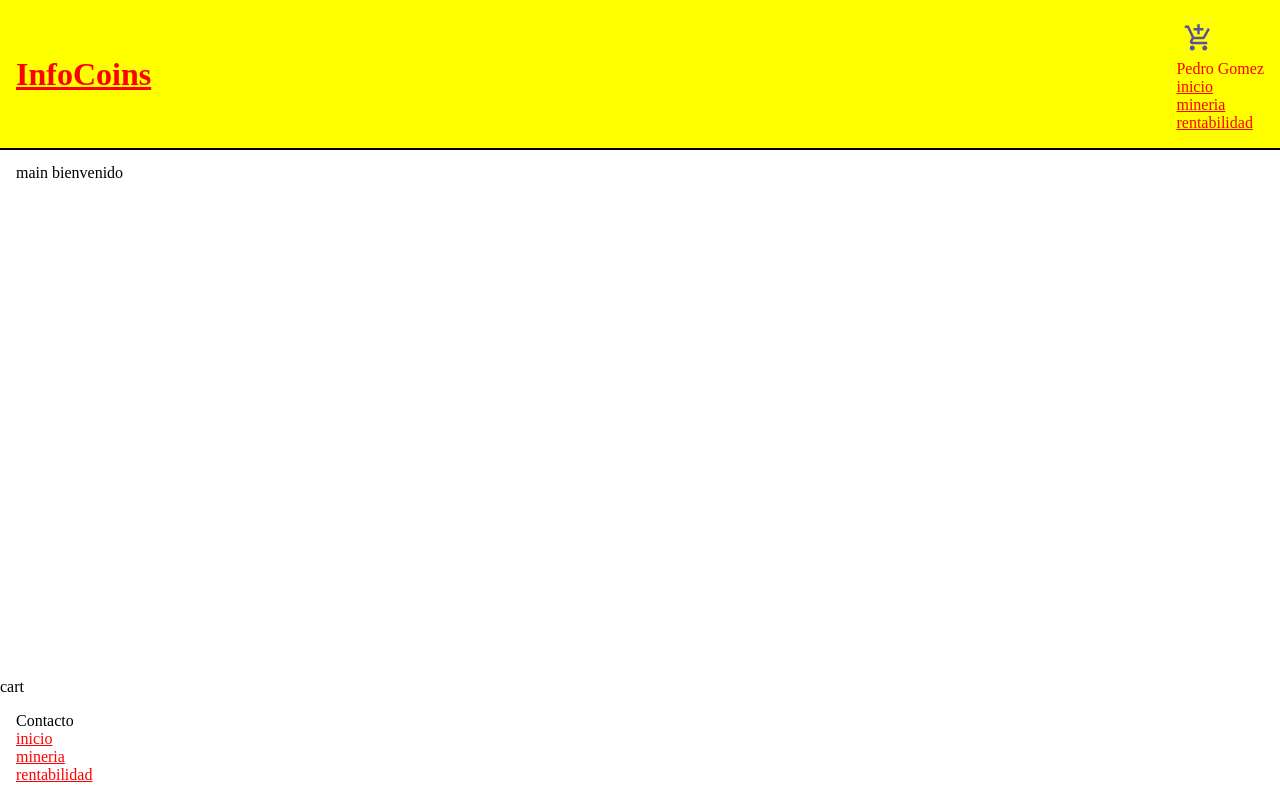
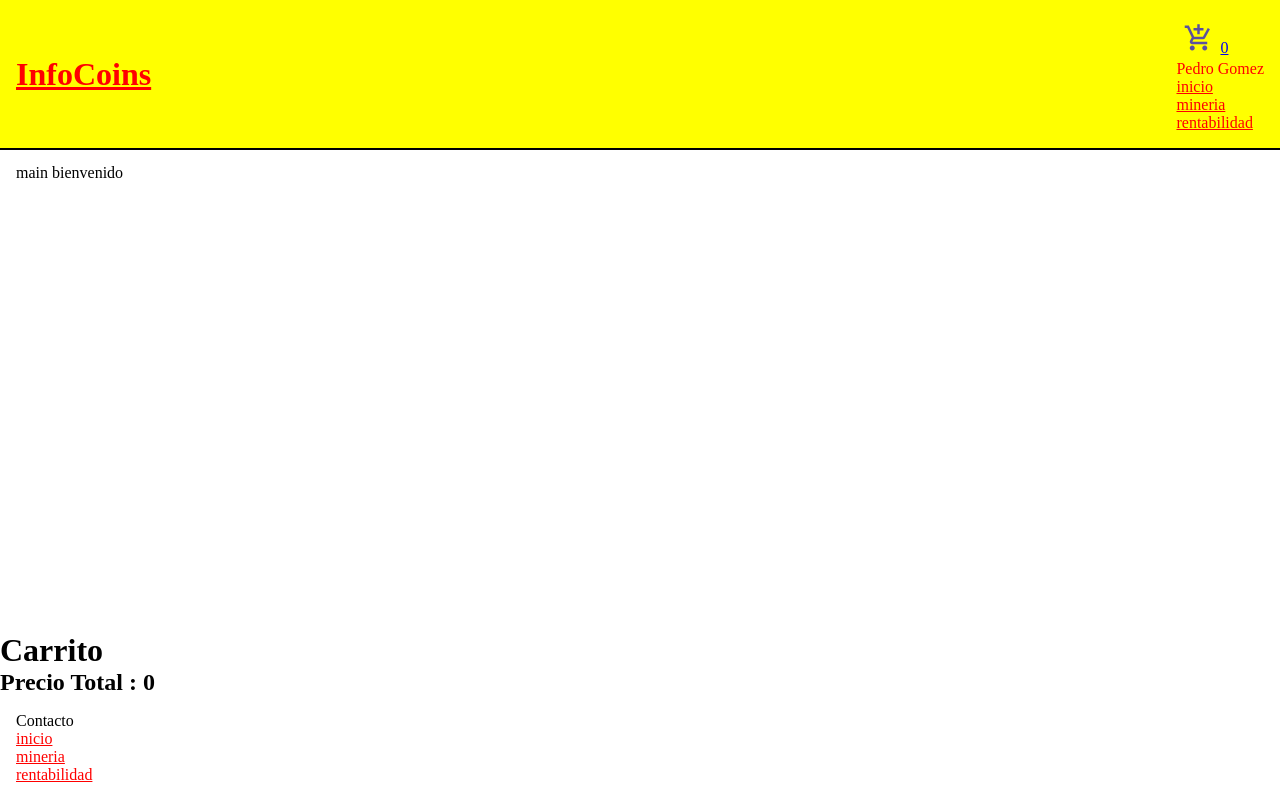
Before and after one commit to abated/infocoins-darioabate, a React (Create React App) app: page /cart in a window 1280 px wide. Built offline with nearby package versions, Linux system fonts and the light colour scheme.

Commit message:
CartContext

```diff
--- a/src/App.js
+++ b/src/App.js
@@ -5,10 +5,15 @@ import Main from "./Main"
 import ItemListContainer from "./components/ItemListContainer"
 import ItemDetailContainer from "./components/ItemDetailContainer"
 import { BrowserRouter, Route, Routes } from "react-router-dom"
+import MicustomProvider from "./components/CartContext"
+
 
 
 const App = () => {
-    return <BrowserRouter>
+
+    return (
+      <MicustomProvider>
+      <BrowserRouter>
     <Header/>
     <Main/>
     <Routes>
@@ -20,5 +25,6 @@ const App = () => {
 
     <Footer/>
     </BrowserRouter>
-  }
+    </MicustomProvider>
+  )}
   export default App
--- a/src/components/Cart.js
+++ b/src/components/Cart.js
@@ -1,6 +1,14 @@
+import {useContext} from "react"
+import { contexto } from "./CartContext"
+
+
 const Cart = () => {
+    const {precio_total,carrito,vaciarCarrito} = useContext(contexto)
   return (
-    <div>cart </div>
+    <div>
+        <h1>Carrito</h1>
+        <h2>Precio Total : {precio_total}</h2>
+         </div>
   )
 }
 
--- /dev/null
+++ b/src/components/CartContext.js
@@ -0,0 +1,63 @@
+import {createContext,useState} from "react"
+
+export const contexto = createContext();
+
+const { Provider } = contexto;
+
+const MicustomProvider = ({children}) => {
+    const [carrito,setCarrito] = useState([])
+
+
+    const [cantidad_total,setCantidad_total] = useState(0)
+    const [precio_total,setPrecio_total] = useState(0)
+
+const agregarProducto = (nombre,cantidad) => {
+    if(estaEnCarrito(nombre.id)){
+        const nuevoCarrito = [carrito];
+        for (const element of nuevoCarrito ){
+            if(element.nombre.id == nombre.id ){
+                nombre.cantidad = nombre.cantidad + cantidad
+            }
+        }
+        setCarrito(nuevoCarrito)
+    }else{
+        setCarrito([
+            carrito,
+            {
+                nombre:nombre,
+                cantidad:cantidad
+            }
+        ])
+    }
+
+}
+
+const eliminarProducto = (id) => {
+
+}
+const vaciarProducto = () =>{
+    setCarrito([])
+
+}
+const estaEnCarrito = (id) => {
+    return carrito.find(elemento => elemento.id === id)
+
+}
+
+    const valorDelContexto = {
+        cantidad_total : cantidad_total,
+        precio_total: precio_total,
+        carrito : carrito,
+        agregarProducto,
+        eliminarProducto,
+        vaciarProducto,
+        estaEnCarrito
+    }
+  return (
+   <Provider value={valorDelContexto}>
+       {children}
+   </Provider>
+  )
+}
+
+export default MicustomProvider
--- a/src/components/CartWidget.js
+++ b/src/components/CartWidget.js
@@ -1,11 +1,17 @@
 import { Link } from "react-router-dom"
-import React from 'react'
+import {useContext} from "react"
+import { contexto } from "./CartContext"
 
 const CartWidget = () => {
+
+  const {cantidad_total} = useContext(contexto)
+
   return (
     <Link to="/cart">    <span class="material-icons carrito">
     add_shopping_cart
-    </span></Link>
+    </span>
+  {cantidad_total}
+    </Link>
 
   )
 }
--- a/src/components/ItemCount.js
+++ b/src/components/ItemCount.js
@@ -1,5 +1,5 @@
 import { useState,useEffect } from "react"
-const ItemCount = ({initial,stock,onAdd,onClick}) => {
+const ItemCount = ({initial,stock,onAdd}) => {
 
     useEffect(() => {
         console.log("hubo un efecto")
@@ -7,9 +7,9 @@ const ItemCount = ({initial,stock,onAdd,onClick}) => {
 
     const [contador,setContador] = useState(initial)
 
-   const handleConfirmar = () => {
-    onClick(contador)
-   }
+//    const handleConfirmar = () => {
+//     onClick(contador)
+//    }
 
     // const resultado2 = useState(5)
     // const stock = resultado2[0]
@@ -44,7 +44,7 @@ const agregarCarrito = () => {
 <button onClick={aumentarContador} className="botonEstilo">+</button>
 <button onClick={disminuirContador} className="botonEstilo">-</button>
 <button onClick={agregarCarrito}>Agregar al carrito</button>
-<button onClick={handleConfirmar}>confirmar</button>
+
 
 
     </div>
--- a/src/components/ItemDetail.js
+++ b/src/components/ItemDetail.js
@@ -1,13 +1,15 @@
 import { Link } from "react-router-dom"
-import {useState,useEffect} from 'react'
+import {useState,useEffect,useContext} from 'react'
 import ItemCount from './ItemCount'
+import { contexto } from "./CartContext"
 const ItemDetail = ({item}) => {
 
-  const [cantidadProductos,setCantidadProductos] = useState('')
+  const [cantidadProductos,setCantidadProductos] = useState(0)
   const [mostrar,setMostrar] = useState(true)
-
-  const onAdd = (e) => {
-    setCantidadProductos(e)
+  const {agregarProducto} = useContext(contexto)
+  const onAdd = (cantidad) => {
+    setCantidadProductos(cantidad)
+    agregarProducto(item,cantidadProductos)
     setMostrar(false)
   }
   useEffect(() =>{
@@ -17,7 +19,7 @@ if(mostrar) {
   return (
     <div>
     <p>{item.category}</p>
-      <ItemCount initial={0} stock={5} onAdd={onAdd}/>
+      <ItemCount initial={1} stock={5} onAdd={onAdd}/>
     <p>cantidad: {cantidadProductos}</p>
     </div>
   )
```
